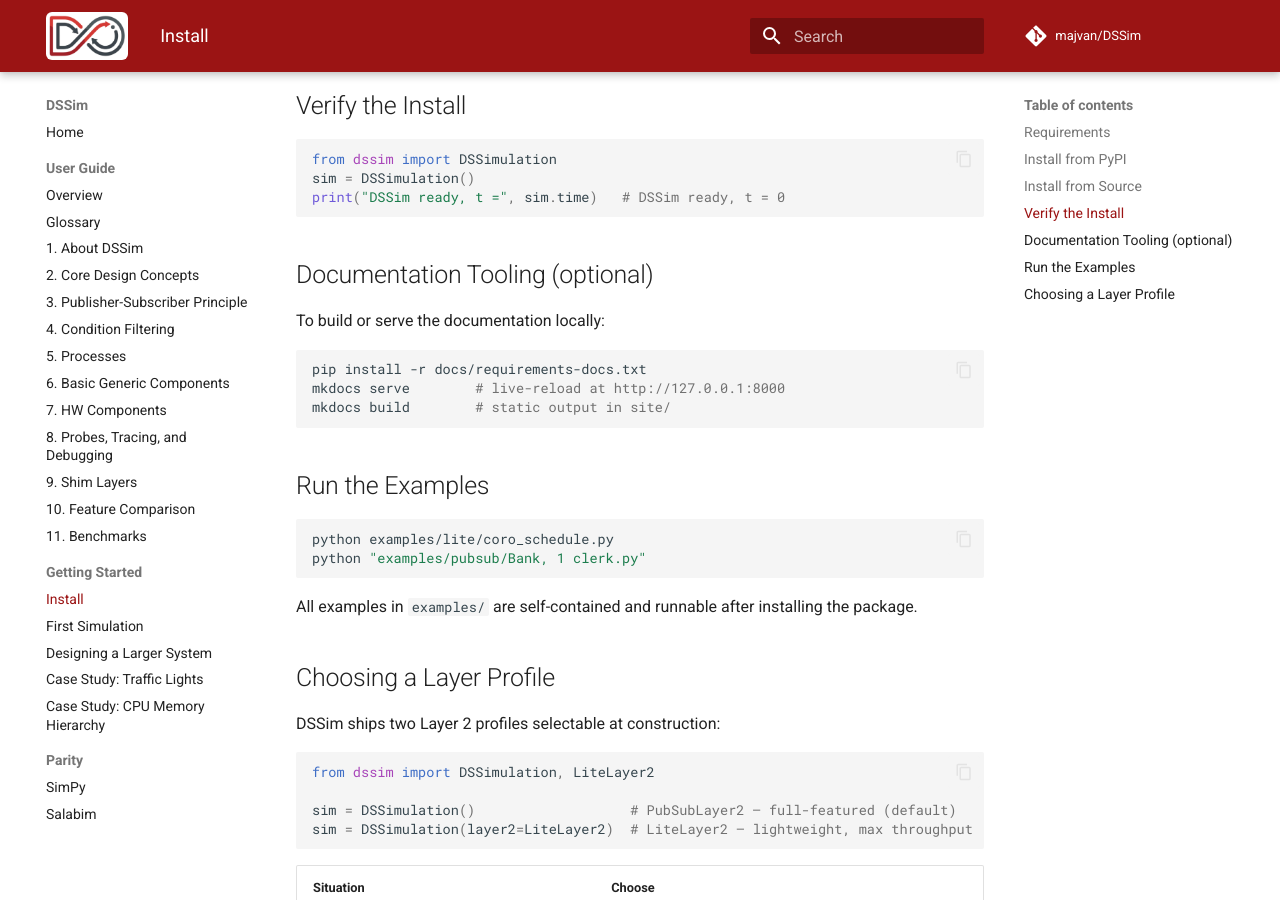
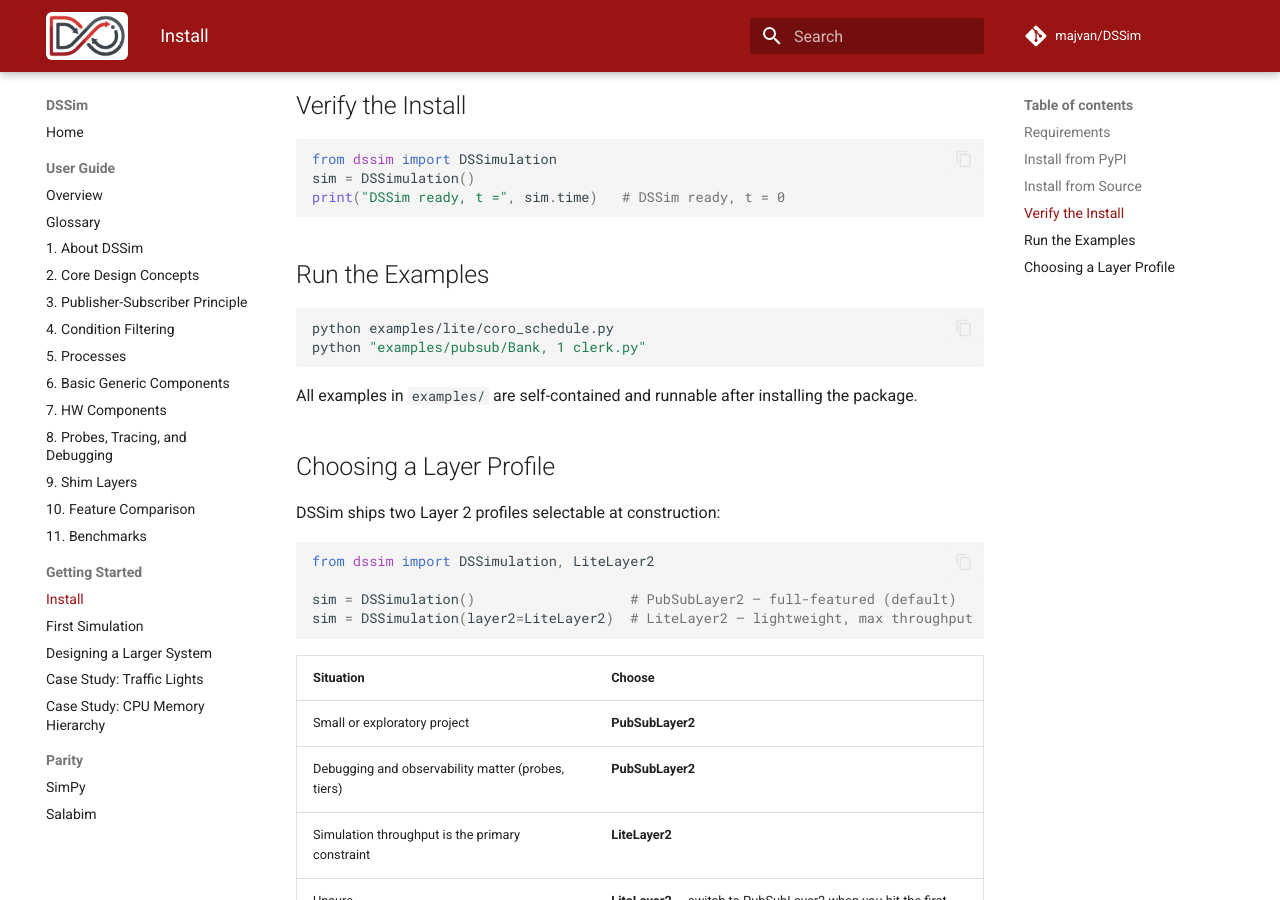
Before and after one commit to majvan/DSSim, an MkDocs documentation site: the page built from docs/getting-started/install.md, in a window 1280 px wide and 900 px high, scrolled down 701 px. Built offline with MkDocs 1.6.1 and Material for MkDocs 9.7.7, drawn with Linux system fonts in a browser that asks for light colours; comment, search, counter and statistics services are not loaded.

Commit message:
Remove "Documentation Tooling" leftover in docs

````diff
--- a/docs/getting-started/install.md
+++ b/docs/getting-started/install.md
@@ -32,16 +32,6 @@
 print("DSSim ready, t =", sim.time)   # DSSim ready, t = 0
 ```
 
-## Documentation Tooling (optional)
-
-To build or serve the documentation locally:
-
-```bash
-pip install -r docs/requirements-docs.txt
-mkdocs serve        # live-reload at http://127.0.0.1:8000
-mkdocs build        # static output in site/
-```
-
 ## Run the Examples
 
 ```bash
````
